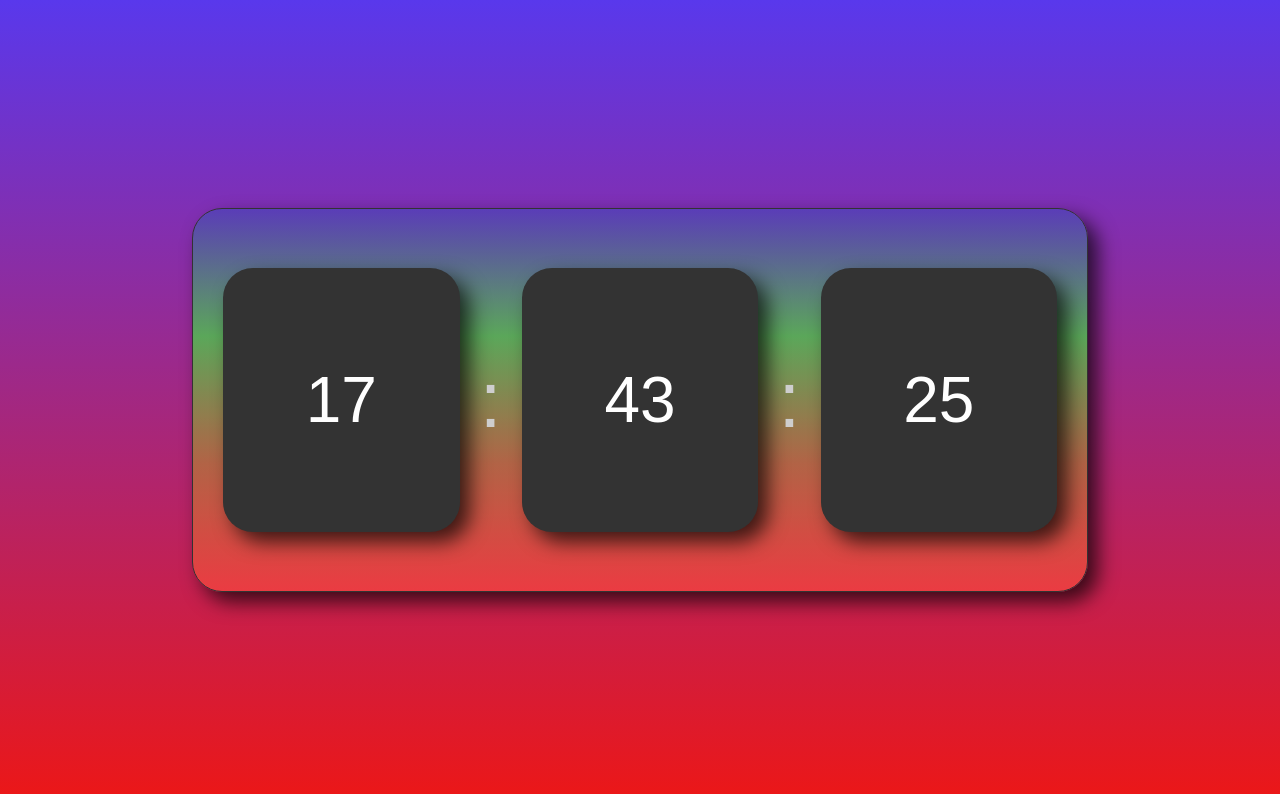
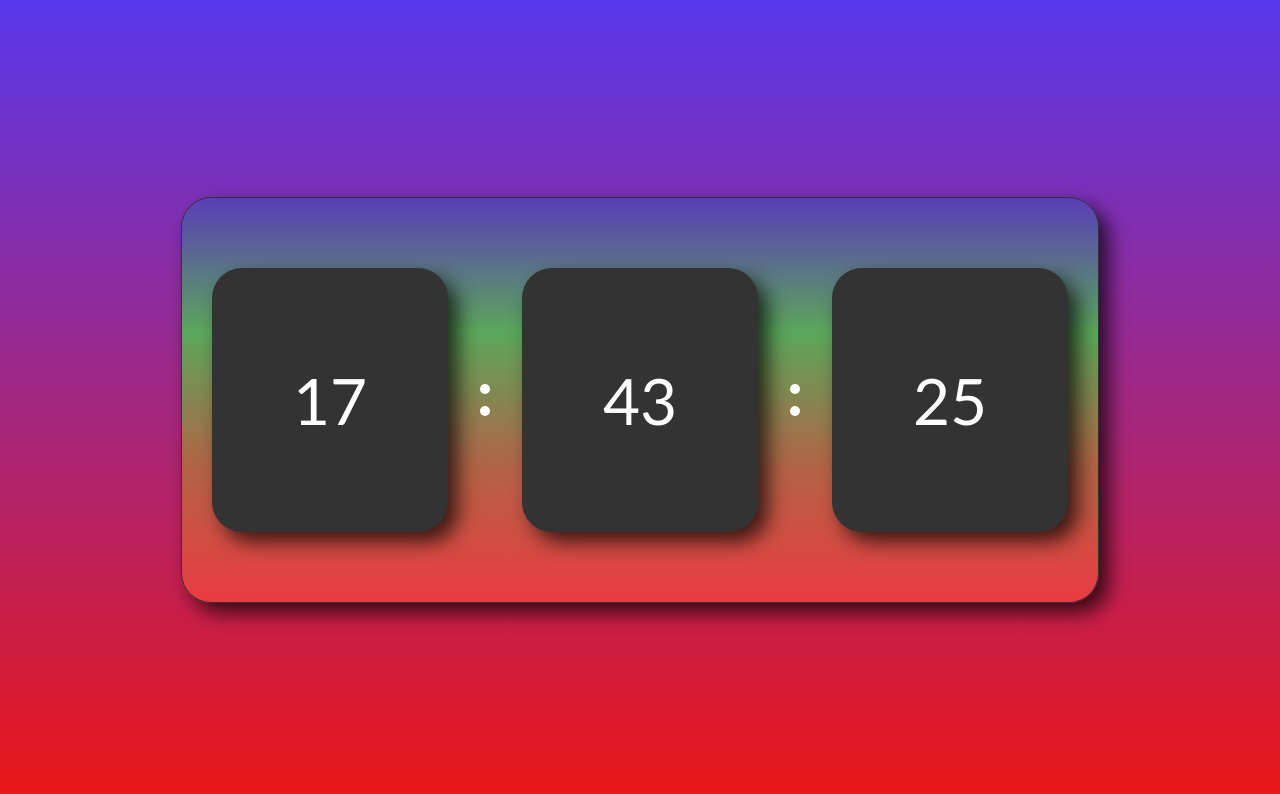
Before and after one commit to lucascosta001/relogio, a plain HTML site: page index.html in a window 1280 px wide. Drawn offline with Linux system fonts and the light colour scheme.

Commit message:
update final

```diff
--- a/css/style.css
+++ b/css/style.css
@@ -1,17 +1,15 @@
 *{
     margin: 0;
     padding: 0;
-    box-sizing: border-box;
 }
 
 body{
-    font-family: 'Poppins', sans-serif;
+    font-family: 'Trebuchet MS', 'Lucida Sans Unicode', 'Lucida Grande', 'Lucida Sans', Arial, sans-serif;
     background-image: linear-gradient(to bottom, #5938ec, #ec1717);
 }
 
 .clock{
     display: flex;
-    flex-direction: column;
     align-items: center;
     justify-content: center;
     height: 100vh;
@@ -19,15 +17,14 @@ body{
 
 .clock-face{
     display: flex;
+    align-items: center;
     justify-content: space-between;
-    align-items: center;
     width: 70dvw;
     height: 30dvw;
     padding: 10px;
+    border-radius: 30px;
     border: 1px solid #333;
     box-shadow: 10px 10px 20px rgba(0, 0, 0, 0.705);
-    border-radius: 30px;
-    position: relative;
     background-image: linear-gradient(to bottom, rgba(70, 68, 185, 0.651), rgba(69, 212, 69, 0.733), #b37937bd,#f14040da);
 }
 
@@ -35,18 +32,23 @@ body{
     display: flex;
     align-items: center;
     justify-content: center;
+    font-size: 4rem;
     width: 33dvw;
     height: 33dvh;
     border-radius: 30px;
+    margin: 20px;
     box-shadow: 10px 10px 20px rgba(0, 0, 0, 0.705);
     background-color: #333;
     color: white;
-    font-size: 4rem;
-    margin: 20px;
 }
 
 p{
-    font-size: 5rem;
-    color: rgb(206, 206, 206);
-    text-align: center;
+    display: flex;
+    align-items: center;
+    justify-content: center;
+    width: 10px;
+    height: 10px;
+    border-radius: 50%;
+    margin: 12px;
+    background-color: white;
 }
--- a/index.html
+++ b/index.html
@@ -5,14 +5,24 @@
     <meta name="viewport" content="width=device-width, initial-scale=1.0">
     <title>Relógio</title>
     <link rel="stylesheet" href="css/style.css">
+    <meta name="description" content="Relógio digital simples com horas, minutos e segundos. Ideal para decoração com monitores pequenos.">
+    <meta name="keywords" content="relógio, digital, horas, minutos, segundos">
+    <meta name="author" content="Lucas Alan Costa Novais">
 </head>
 <body>
     <div class="clock">
         <div class="clock-face">
             <div class="hand hour-hand" id="hor">hora</div>
-            <p>:</p>
+            <div>
+                <p></p>
+                <p></p>
+            </div>
+
             <div class="hand minute-hand" id="min">minuto</div>
-            <p>:</p>
+            <div>
+                <p></p>
+                <p></p>
+            </div>
             <div class="hand second-hand" id="sec">segundo</div>
         </div>
     </div>
```
